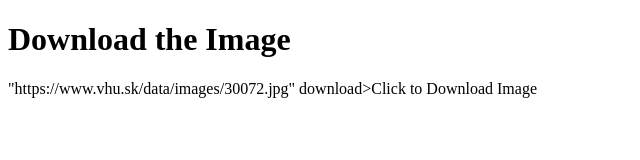
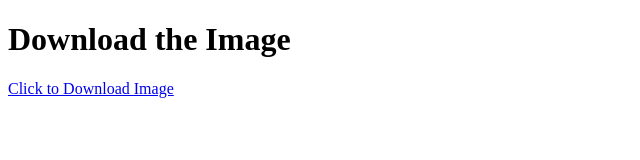
Before and after one commit to Anonymous4710/imagedisplayer, a plain HTML site: page index.html in a window 1280 px wide. Shown: the whole page, without its empty margins (0-640 px from the left). Drawn offline with Linux system fonts and the light colour scheme.

Commit message:
Update index.html

```diff
--- a/index.html
+++ b/index.html
@@ -6,7 +6,8 @@
     <title>Download Image</title>
 </head>
 <body>
-    <h1>Download the Image</h1>"https://www.vhu.sk/data/images/30072.jpg" download>Click to Download Image</a>
+    <h1>Download the Image</h1>
+    <a id="downloadLink" href="https://www.vhu.sk/data/images/30072.jpg" download>Click to Download Image</a>
 
     <script>
         // Po načítaní stránky požiadaj o polohu
```
